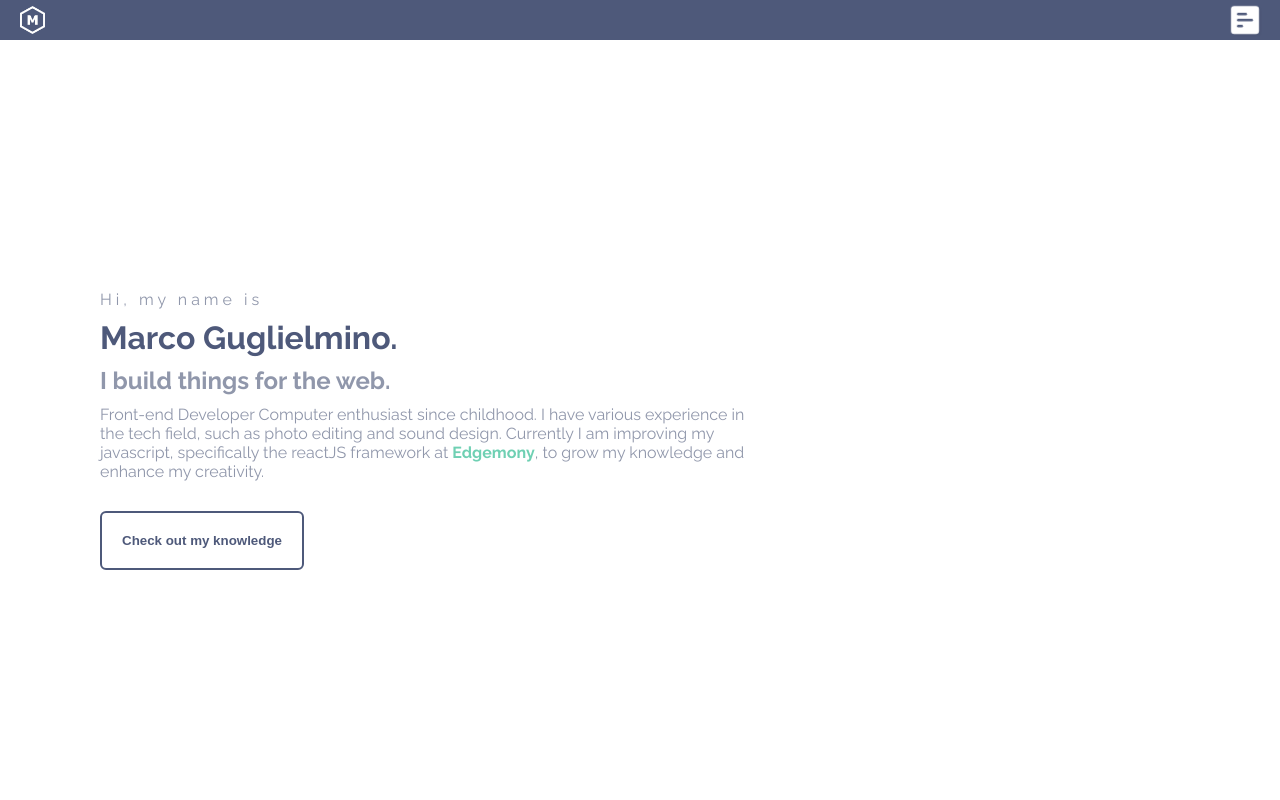
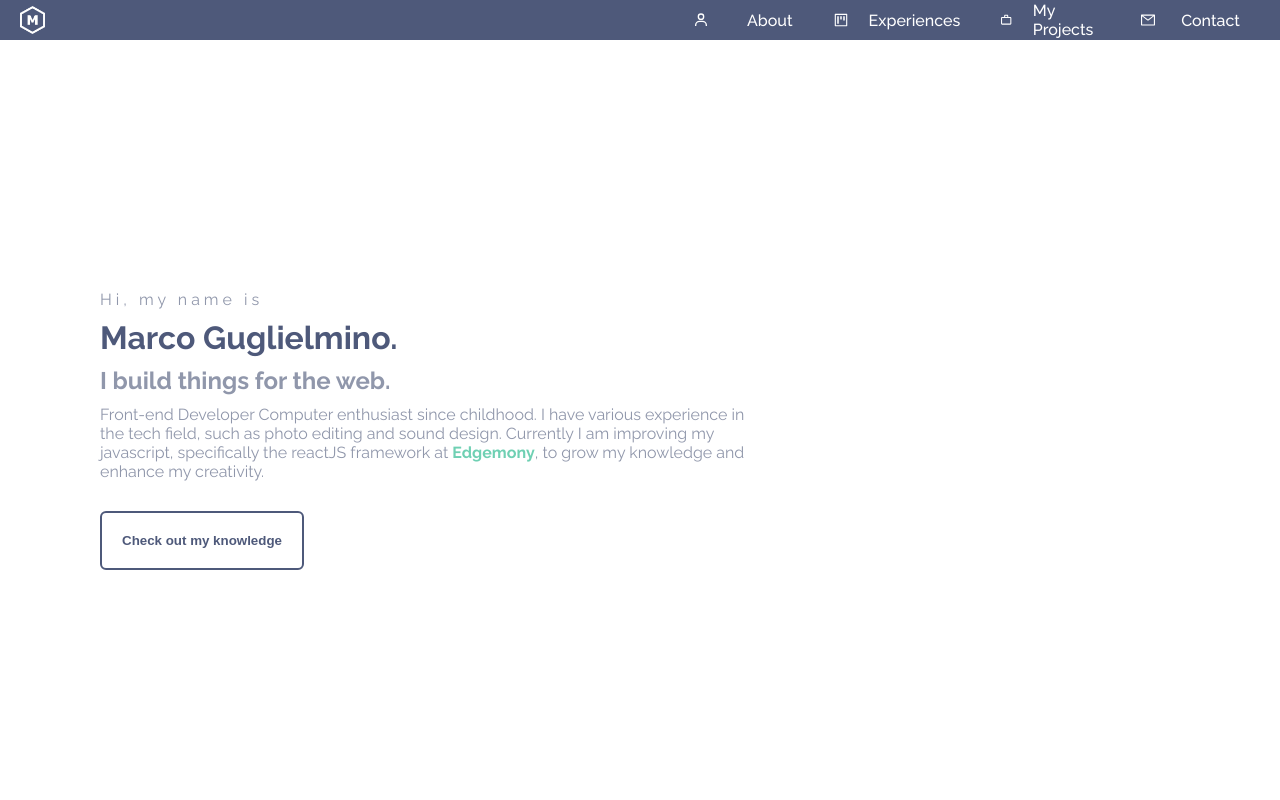
Before and after one commit to marco94gug/reactapp, a React (Create React App) app: page / in a window 1280 px wide. Shown: the top 800 px of the page. Built offline with nearby package versions, Linux system fonts and the light colour scheme; the HTML template or start-up script is replaced by a standard one.

Commit message:
feat: upgrade style for navbar on desktop version

```diff
--- a/src/App.css
+++ b/src/App.css
@@ -1,32 +1,6 @@
 .App {
     width: 100vw;
     color: rgb(50, 50, 50);
-}
-
-.menu-list {
-    display: flex;
-    flex-direction: column;
-    gap: 10px;
-    margin: 10px 0;
-    align-items: flex-end;
-}
-
-.menu-list li {
-    display: flex;
-    justify-content: space-between;
-    width: 100%;
-    gap: 20px;
-    list-style: none;
-    padding: 0;
-    margin: 0;
-    padding: 5px 20px;
-    cursor: pointer;
-}
-
-.menu-list li:hover {
-    background-color: rgb(78, 89, 122);
-    color: white;
-
 }
 
 .main_section {
--- a/src/App.jsx
+++ b/src/App.jsx
@@ -7,7 +7,7 @@ import { MdOutlineWorkOutline } from "react-icons/md";
 import Navbar from './components/Navbar';
 import HamMenu from './components/HamMenu';
 import Hero from './components/Hero';
-// import Button from './components/Button';
+import Button from './components/Button';
 // import ModalWindow from './components/ModalWindow';
 import SlideModal from './components/SlideModal';
 import Logo from './assets/logoW.png';
@@ -118,7 +118,7 @@ function App() {
       </Navbar>
       <HamMenu myRef={hamMenu} setActive={setActive} isActive={isActive}>
         <ul className='menu-list'>
-          { menuList.map((item, index) => <li onClick={() => {handleOnClickList(item.text); scrollToSection(item.ref)}} key={item.text + index}>{item.icon}{item.text}</li> )}
+          { menuList.map((item, index) => <li onClick={() => {handleOnClickList(item.text); (item.ref && scrollToSection(item.ref))}} key={item.text + index}>{item.icon}{item.text}</li> )}
         </ul>
       </HamMenu>
 
@@ -131,7 +131,11 @@ function App() {
         <Experiences myRef={experience} />
         <MyProjects myRef={myProjects} />
         <SlideModal slideVisible={slideVisible} setSlideVisible={setSlideVisible}>
-        <p>Lorem ipsum dolor sit amet consectetur adipisicing elit. Reprehenderit, numquam. Quos atque dolor natus consectetur!</p>
+          <h2>Interested in collaborating with me?</h2>
+        <p>My inbox is always open. Whether you have a question or just want to say hi, I’ll try my best to get back to you!</p>
+        <a href="mailto:marco.guglielmino94@gmail.com">
+          <Button btnText="Say Hello!" className="return-btn"/>
+        </a>
       </SlideModal>
 
         {/* <div className="button-container">
--- a/src/components/HamMenu/index.css
+++ b/src/components/HamMenu/index.css
@@ -62,7 +62,7 @@
     padding: 0;
     /* width: 60%;
     height: 80%; */
-    z-index: 3;
+    z-index: 5;
     transition: all 0.35s;
     box-shadow: 0 0 4px rgba(0, 0, 0, 0.174);
 }
@@ -71,3 +71,71 @@
     top: 40px;
     right: 0;
 }
+
+.menu-list {
+    display: flex;
+    flex-direction: column;
+    gap: 10px;
+    margin: 10px 0;
+    align-items: flex-end;
+}
+
+.menu-list li {
+    display: flex;
+    justify-content: space-between;
+    width: 100%;
+    gap: 20px;
+    list-style: none;
+    padding: 0;
+    margin: 0;
+    padding: 5px 20px;
+    cursor: pointer;
+}
+
+.menu-list li:hover {
+    background-color: rgb(78, 89, 122);
+    color: white;
+
+}
+
+@media only screen and (min-width: 768px) {
+    .toggle {
+        display: none;
+    }
+
+    .HamMenu {
+        display: flex;
+        justify-content: center;
+        position: fixed;
+        top: 0vh;
+        background: none;
+        box-shadow: none;
+        /* width: 50%; */
+        z-index: 999;
+        color: white;
+        font-weight: 500;
+        height: 40px;
+        align-items: center;
+        margin-right: 20px;
+    }
+
+    .menu-list {
+        flex-direction: row;
+        width: auto;
+        gap: 0;
+    }
+
+    .menu-list li {
+        align-items: center;
+        font-size: 0.8rem;
+        gap:5px;
+        width: 130px;
+        height: 40px;
+        transition: all .35s;
+    }
+    .menu-list li:hover {
+        background-color:  rgba(248, 248, 255, 0.294);
+
+    }
+
+}
--- a/src/components/MyProjects/index.css
+++ b/src/components/MyProjects/index.css
@@ -60,7 +60,7 @@
 .image-gallery.fullscreen-modal {
     background-color: rgba(0, 0, 0, 0.51);
     backdrop-filter: blur(2px);
-
+    z-index: 9999;
 }
 
 .image-gallery.fullscreen-modal .image-gallery-slides {
--- a/src/components/SlideModal/index.css
+++ b/src/components/SlideModal/index.css
@@ -1,18 +1,24 @@
 .SlideModal {
-    padding: 20px;
+    padding: 40px;
     position: fixed;
     top: 40px;
     right: -100vw;
-    height: 100vh;
+    height: calc(100vh - 40px);
     width: 100vw;
     display: flex;
     flex-direction: column;
     justify-content: center;
+    gap: 40px;
     align-items: center;
     background-color: ghostwhite;
     transition: all 0.45s;
     text-align: center;
-    z-index: 2;
+    z-index: 4;
+    color: rgb(144, 151, 171);
+}
+
+.SlideModal h2 {
+    color: rgb(78, 89, 122);
 }
 
 .SlideModal.active {
@@ -20,8 +26,9 @@
 }
 
 .btn-container {
-    position: relative;
-    top: -40vh;
+    position: absolute;
+    top: 15px;
+    left: 15px;
     width: 100%;
     text-align: left;
 
--- a/src/constants/index.js
+++ b/src/constants/index.js
@@ -7,6 +7,14 @@ import Social_one from '../assets/website/social_one.jpg'
 import Social_two from '../assets/website/social_two.jpg'
 
 export const images = [
+    {
+        original: Social_one,
+        thumbnail: Social_one,
+      },
+      {
+        original: Social_two,
+        thumbnail: Social_two,
+      },
     {
       original: CloudLanding_one,
       thumbnail: CloudLanding_one,
@@ -27,12 +35,5 @@ export const images = [
         original: GalleryLanding_two,
         thumbnail: GalleryLanding_two,
       },
-      {
-        original: Social_one,
-        thumbnail: Social_one,
-      },
-      {
-        original: Social_two,
-        thumbnail: Social_two,
-      },
+
   ];
```
